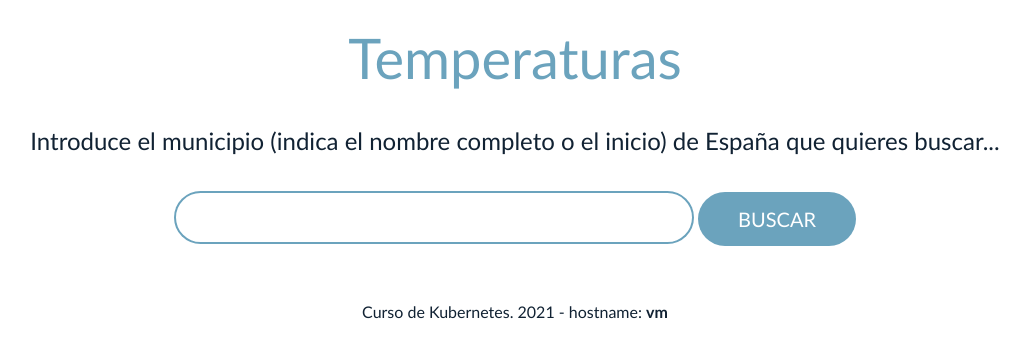
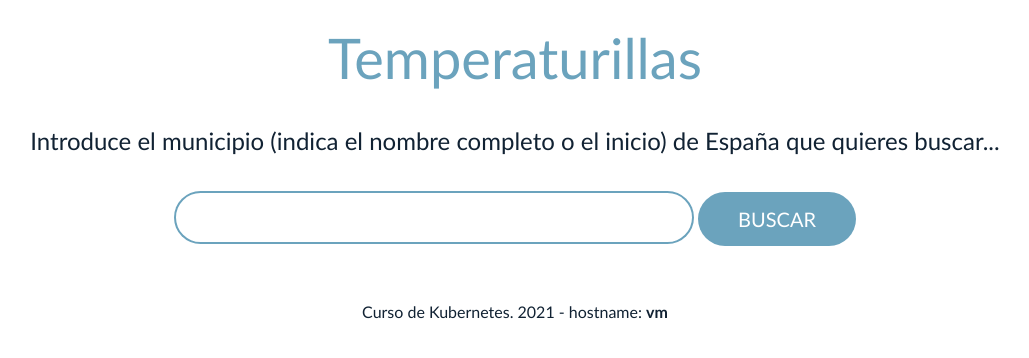
Before and after one commit to Willyknox/AA2_CloudArchitecture_CI-CD, a Flask app: page / in a window 1280 px wide. Shown: the top 358 px of the page, without its empty margins (125-1154 px from the left). Run offline with Flask 2, Linux system fonts and the light colour scheme; data that the repository does not hold is empty.

Commit message:
Change header title from 'Temperaturas' to 'Temperaturillas'

```diff
--- a/examen-daw-01-main/frontend/app/templates/inicio.html
+++ b/examen-daw-01-main/frontend/app/templates/inicio.html
@@ -9,7 +9,7 @@
   </head>
   <body>
     <div id="header">
-      <h1>Temperaturas</h1>
+      <h1>Temperaturillas</h1>
     </div>
     {% if noserver %}
     <div id="guestbook-entries">
```
